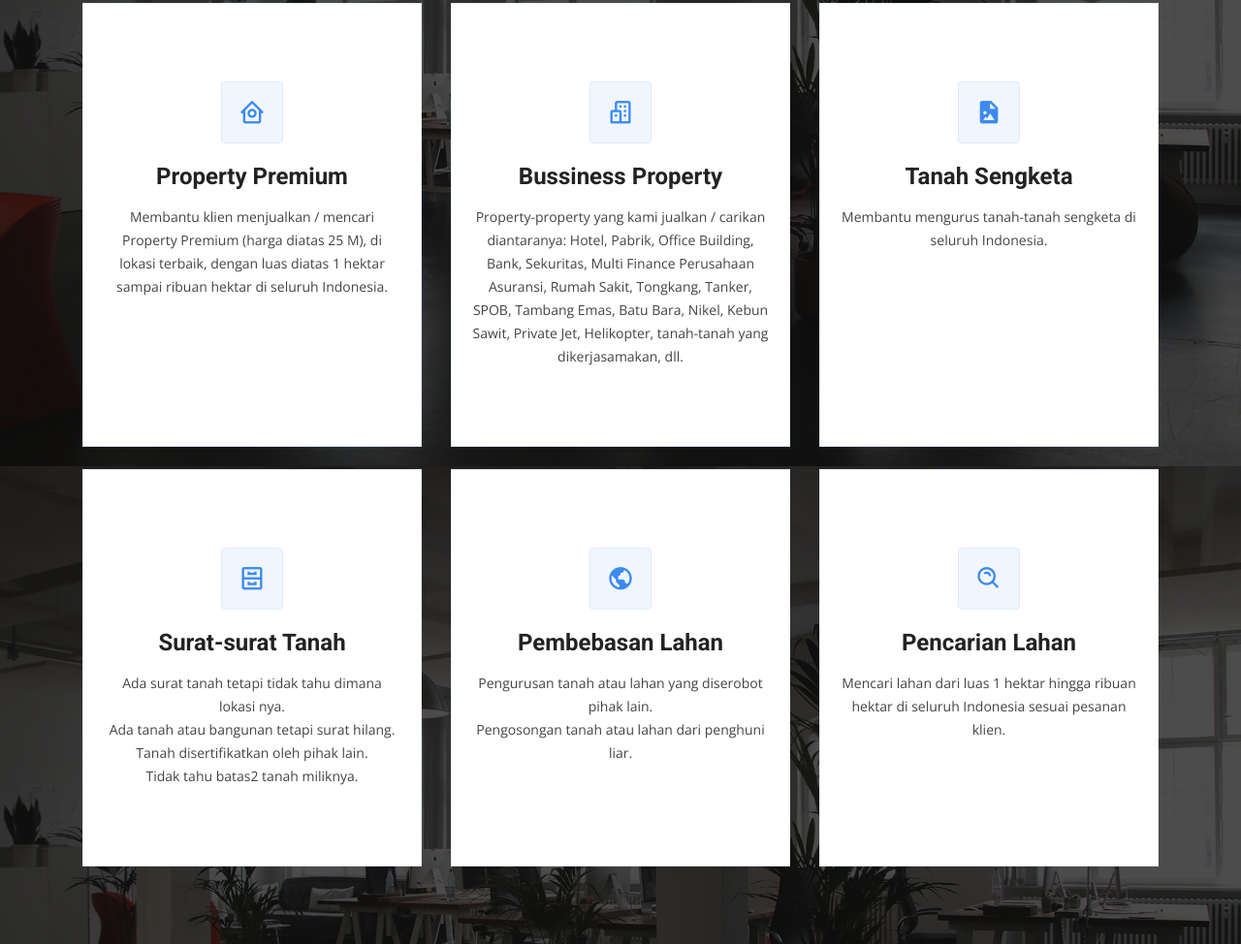
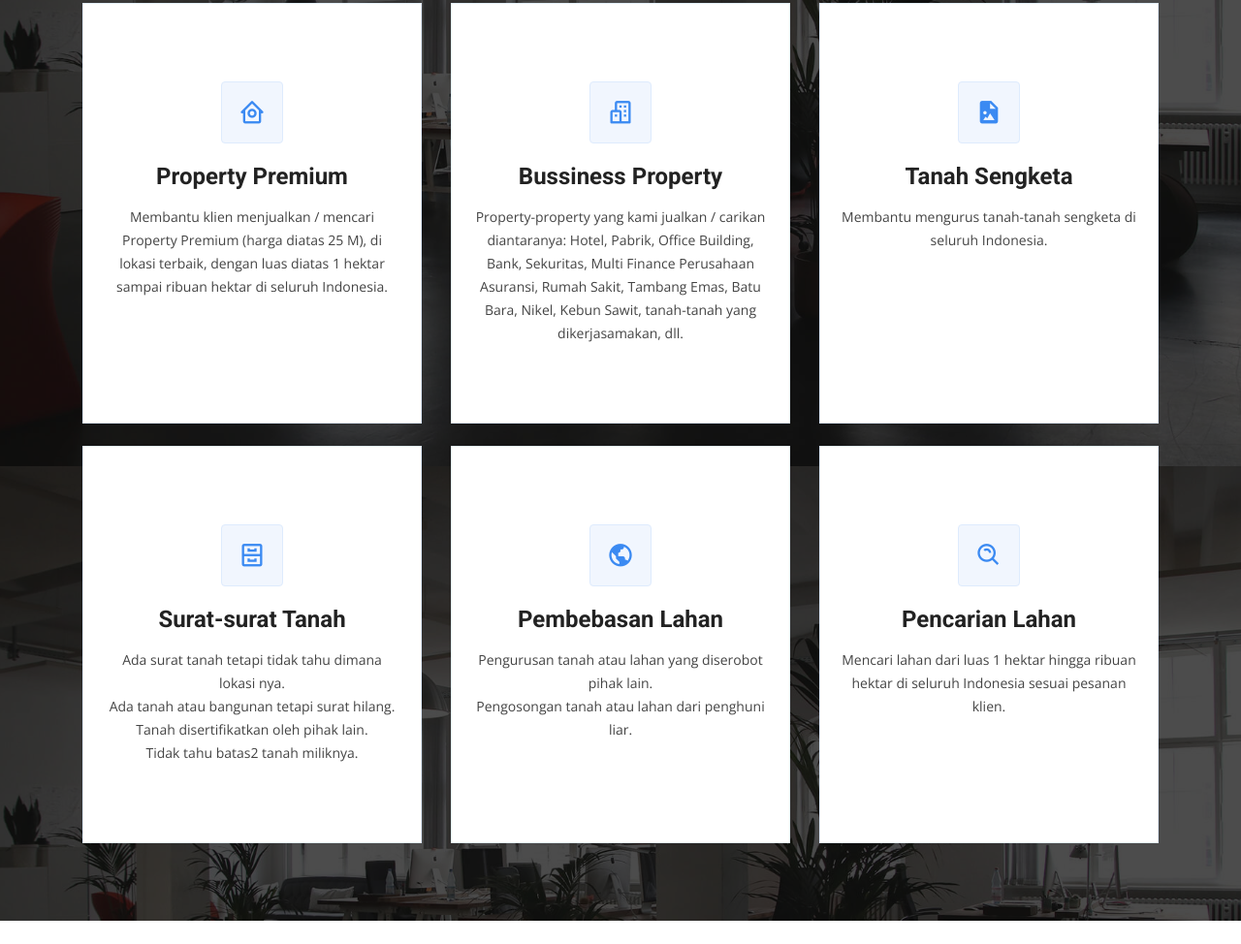
Before and after one commit to kertaskosong/kertaskosong.github.io, a plain HTML site: page index.html in a window 1280 px wide. Shown: the part 2041-3015 px from the top of the page at 97% size. Drawn offline with nearby package versions, Linux system fonts and the light colour scheme.

Commit message:
update index 0.0.1
ganti deskripsi services tentang bussiness property

```diff
--- a/index.html
+++ b/index.html
@@ -196,8 +196,7 @@
               <div class="icon"><i class='bx bx-buildings'></i></div>
               <h4><a href="">Bussiness Property</a></h4>
               <p>Property-property yang kami jualkan / carikan diantaranya: Hotel, Pabrik, Office Building, Bank, Sekuritas, Multi Finance
-                Perusahaan Asuransi, Rumah Sakit, Tongkang, Tanker, SPOB, Tambang Emas, Batu Bara, Nikel, Kebun Sawit,
-                Private Jet, Helikopter, tanah-tanah yang dikerjasamakan, dll.</p>
+                Perusahaan Asuransi, Rumah Sakit, Tambang Emas, Batu Bara, Nikel, Kebun Sawit, tanah-tanah yang dikerjasamakan, dll.</p>
             </div>
           </div>
 
```
